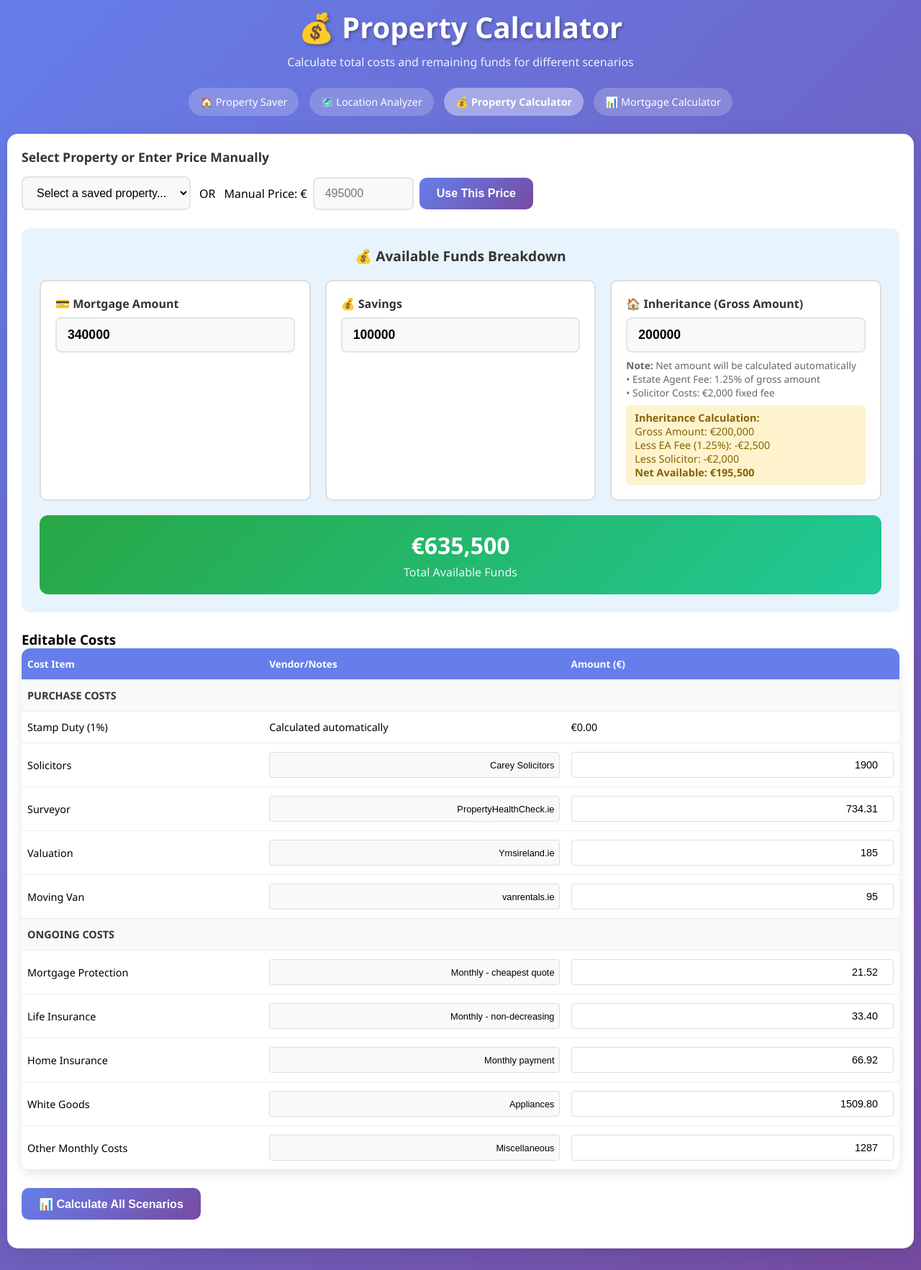
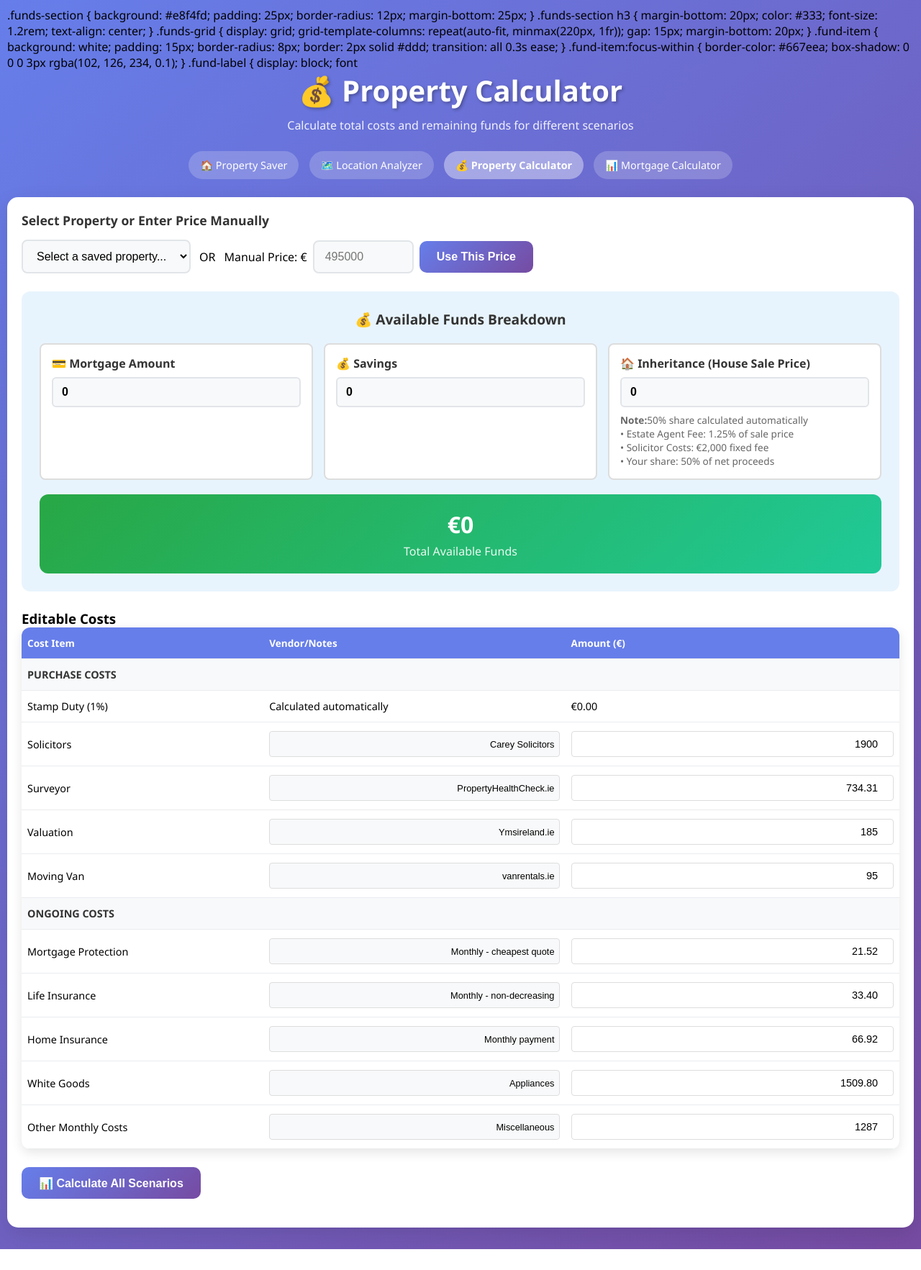
Before and after one commit to Leniston/Poeperty_saver, a PHP site: page /calculator.php in a window 1280 px wide. Shown: the whole page at 72% size. After the commit the page ends 1736 px from the top, so only its background shows below. Run offline with PHP 8.4, Linux system fonts and the light colour scheme; data that the repository does not hold is empty.

Commit message:
Update calculator.php

```diff
--- a/calculator.php
+++ b/calculator.php
@@ -1,4 +1,40 @@
-<?php include 'header.php'; ?>
+.funds-section {
+background: #e8f4fd;
+padding: 25px;
+border-radius: 12px;
+margin-bottom: 25px;
+}
+
+.funds-section h3 {
+margin-bottom: 20px;
+color: #333;
+font-size: 1.2rem;
+text-align: center;
+}
+
+.funds-grid {
+display: grid;
+grid-template-columns: repeat(auto-fit, minmax(220px, 1fr));
+gap: 15px;
+margin-bottom: 20px;
+}
+
+.fund-item {
+background: white;
+padding: 15px;
+border-radius: 8px;
+border: 2px solid #ddd;
+transition: all 0.3s ease;
+}
+
+.fund-item:focus-within {
+border-color: #667eea;
+box-shadow: 0 0 0 3px rgba(102, 126, 234, 0.1);
+}
+
+.fund-label {
+display: block;
+font<?php include 'header.php'; ?>
 
 <!-- Page-specific mobile-friendly styles for calculator -->
 <style>
@@ -62,15 +98,15 @@
 
     .funds-grid {
         display: grid;
-            grid-template-columns: repeat(auto-fit, minmax(280px, 1fr));
-            gap: 20px;
+        grid-template-columns: repeat(auto-fit, minmax(220px, 1fr));
+        gap: 15px;
         margin-bottom: 20px;
     }
 
     .fund-item {
         background: white;
-            padding: 20px;
-            border-radius: 10px;
+        padding: 15px;
+        border-radius: 8px;
         border: 2px solid #ddd;
         transition: all 0.3s ease;
     }
@@ -90,13 +126,13 @@
 
     .fund-input {
         width: 100%;
-            padding: 12px 15px;
+        padding: 10px 12px;
         border: 2px solid #e1e5e9;
-            border-radius: 8px;
-            font-size: 1.1rem;
+        border-radius: 6px;
+        font-size: 1rem;
         font-weight: 600;
         background: #f8f9fa;
-            min-height: 44px;
+        min-height: 40px;
     }
 
     .fund-input:focus {
@@ -388,7 +424,7 @@
         }
 
         .fund-item {
-                padding: 15px;
+            padding: 12px;
         }
     }
 </style>
@@ -423,12 +459,13 @@
             </div>
 
             <div class="fund-item">
-                    <label for="inheritanceFunds" class="fund-label">🏠 Inheritance (Gross Amount)</label>
-                    <input type="number" id="inheritanceFunds" class="fund-input" value="0" min="0" step="1000" placeholder="200000">
+                <label for="inheritanceFunds" class="fund-label">🏠 Inheritance (House Sale Price)</label>
+                <input type="number" id="inheritanceFunds" class="fund-input" value="0" min="0" step="1000" placeholder="370000">
                 <div class="inheritance-note">
-                        <strong>Note:</strong> Net amount will be calculated automatically<br>
-                        • Estate Agent Fee: 1.25% of gross amount<br>
-                        • Solicitor Costs: €2,000 fixed fee
+                    <strong>Note:</strong>50% share calculated automatically<br>
+                    • Estate Agent Fee: 1.25% of sale price<br>
+                    • Solicitor Costs: €2,000 fixed fee<br>
+                    • Your share: 50% of net proceeds
                 </div>
                 <div id="inheritanceCalculation" class="inheritance-calculation" style="display: none;">
                     <!-- Calculation details will appear here -->
@@ -570,28 +607,30 @@
     }
 
     function calculateInheritance() {
-            const grossAmount = parseFloat(document.getElementById('inheritanceFunds').value) || 0;
+        const houseSalePrice = parseFloat(document.getElementById('inheritanceFunds').value) || 0;
         const calculationDiv = document.getElementById('inheritanceCalculation');
 
-            if (grossAmount === 0) {
+        if (houseSalePrice === 0) {
             calculationDiv.style.display = 'none';
             return 0;
         }
 
-            const eaFee = grossAmount * 0.0125; // 1.25%
+        const eaFee = houseSalePrice * 0.0125; // 1.25% of full sale price
         const solicitorFee = 2000;
-            const netAmount = grossAmount - eaFee - solicitorFee;
+        const netProceeds = houseSalePrice - eaFee - solicitorFee;
+        const yourShare = netProceeds * 0.5; // 50% of net proceeds
 
         calculationDiv.innerHTML = `
                 <strong>Inheritance Calculation:</strong><br>
-                Gross Amount: €${grossAmount.toLocaleString('en-IE', {minimumFractionDigits: 0})}<br>
+                House Sale Price: €${houseSalePrice.toLocaleString('en-IE', {minimumFractionDigits: 0})}<br>
                 Less EA Fee (1.25%): -€${eaFee.toLocaleString('en-IE', {minimumFractionDigits: 0})}<br>
                 Less Solicitor: -€${solicitorFee.toLocaleString('en-IE', {minimumFractionDigits: 0})}<br>
-                <strong>Net Available: €${netAmount.toLocaleString('en-IE', {minimumFractionDigits: 0})}</strong>
+                Net Proceeds: €${netProceeds.toLocaleString('en-IE', {minimumFractionDigits: 0})}<br>
+                <strong>Your 50% Share: €${yourShare.toLocaleString('en-IE', {minimumFractionDigits: 0})}</strong>
             `;
         calculationDiv.style.display = 'block';
 
-            return Math.max(0, netAmount);
+        return Math.max(0, yourShare);
     }
 
     function updateTotalFunds() {
@@ -752,9 +791,9 @@
     });
 
     // Initialize with example values
-        document.getElementById('mortgageFunds').value = 340000;
-        document.getElementById('savingsFunds').value = 100000;
-        document.getElementById('inheritanceFunds').value = 200000;
+    document.getElementById('mortgageFunds').value = 0;
+    document.getElementById('savingsFunds').value = 0;
+    document.getElementById('inheritanceFunds').value = 0;
 
     // Initialize
     loadProperties();
```
Lines whose indentation alone changed are shown as unchanged.
